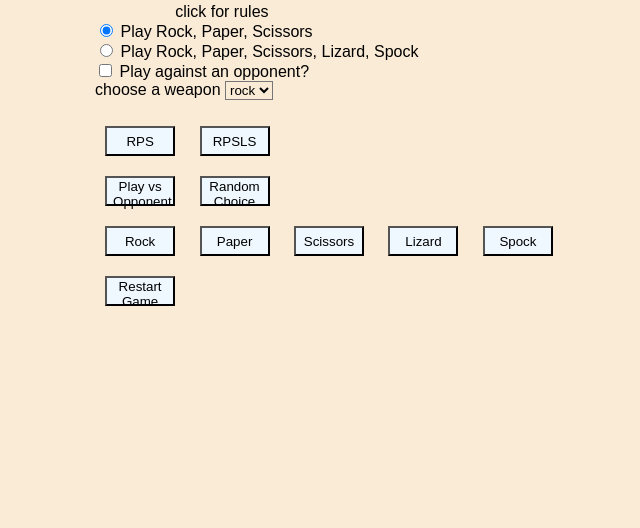
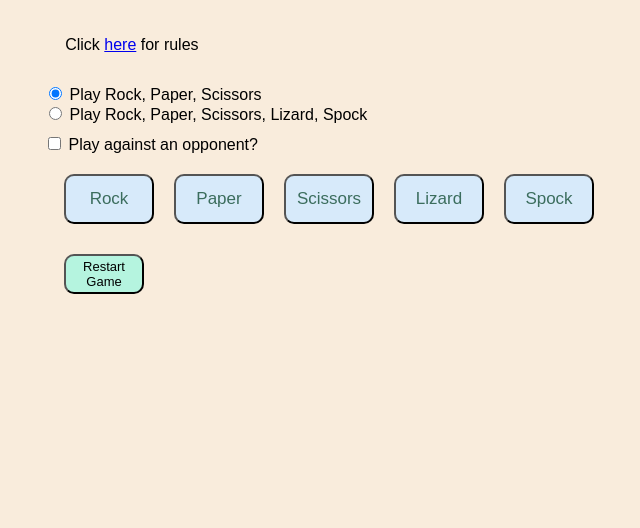
Before and after one commit to comp426-2023-spring/e02-irenexm, a website: page public/index.html in a window 1280 px wide. Shown: the part 288-816 px from the top of the page, without its empty margins (311-951 px from the left). Drawn offline with Linux system fonts and the light colour scheme.

Commit message:
updated interface appearance

```diff
--- a/public/index.html
+++ b/public/index.html
@@ -1,42 +1,33 @@
 <html>
   <head>
+    <meta charset="UTF-8">
+    <meta http-equiv="X-UA-Compatible" content="IE=edge">
+    <meta name="viewport" content="width=device-width, initial-scale=1.0">
     <link rel="stylesheet" href="style.css" />
+    <script src="script.js"></script>
     <title>RPSLS</title>
-    <script src="script.js"></script>
   </head>
   <body>
     <header class="gameHeader">
       <h1>Play RPS or RPSLS!</h1>
-      <div class="rules">click for rules</div>
+      <div class="rules">
+        Click <a href="rules.html" target="_blank">here</a> for rules
+      </div>
     </header>
 
     <main>
-
-      <input type="radio" name="mode" id="rps" class="mode-option" checked>
-      <label id="play-rps">Play Rock, Paper, Scissors</label>
-      <br>
-      <input type="radio" name="mode" id="rpsls" class="mode-option">
-      <label id="play-rpsls">Play Rock, Paper, Scissors, Lizard, Spock</label>
-      <br>
-      <input type="checkbox" id="opponent" class="mode-option">
-      <label id="play-opponent" >Play against an opponent?</label>
-
-      <form action="/action_page.php">
-        <label for="shot">choose a weapon</label>
-        <select name="shot" id="shot">
-          <option value="rock">rock</option>
-        </select>
-      </form>
-
-      <div class="rps-buttons">
-        <button id="rps">RPS</button>
-        <button id="rpsls">RPSLS</button>
+      <div class="mode-options">
+        <input type="radio" name="mode" id="rps" class="mode-option" value="rps" checked>
+        <label id="play-rps">Play Rock, Paper, Scissors</label>
+        <br>
+        <input type="radio" name="mode" id="rpsls" class="mode-option" value="rpsls">
+        <label id="play-rpsls">Play Rock, Paper, Scissors, Lizard, Spock</label>
+      </div>
+      <div class="opponent-option">
+        <input type="checkbox" id="opponent" class="mode-option" value="opponent">
+        <label id="play-opponent" >Play against an opponent?</label>
       </div>
 
-      <div class="mode-buttons">
-        <button id="player">Play vs Opponent</button>
-        <button id="random-choice">Random Choice</button>
-      </div>
 
       <div class="game-buttons">
         <button id="rock">Rock</button>
@@ -50,16 +41,8 @@
 
       </div>
 
-      <div class="scoreboard">
-
-      </div>
-
-      <div class="end-message">
-
-      </div>
-
       <div class="reset">
-        <button id="reset" onclick=resetGame()>Restart Game</button>
+        <button id="reset-button" onclick=resetGame()>Restart Game</button>
       </div>
 
     </main>
--- a/public/script.js
+++ b/public/script.js
@@ -5,8 +5,14 @@
 const rock = document.querySelector('#rock');
 const paper = document.querySelector('#paper');
 const scissors = document.querySelector('#scissors');
+const lizard = document.querySelector('#lizard');
+const spock = document.querySelector('#spock');
 
-const resultText = document.querySelector('.result-text')
+const resultText = document.querySelector('.game-output')
+
+function displayOptions() {
+
+}
 
 function playGame() {
     const url = "/app/rpsls/play/" + shot;
--- a/public/style.css
+++ b/public/style.css
@@ -3,8 +3,7 @@
 
 * {
     box-sizing: border-box;
-    background-color:antiquewhite;
-
+    background-color:rgb(249, 236, 220);
 }
 
 body {
@@ -18,12 +17,48 @@ body {
 }
 
 h1 {
+  color:brown;
+}
 
+.rules {
+  padding: 30px;
+  margin-left: -140px;
+}
+
+.mode-options {
+  margin-bottom: 10px;
 }
 
 button {
-  height: 30px;
-  width: 70px;
-  background-color:aliceblue;
+  height: 50px;
+  width: 90px;
+  color:rgb(59, 109, 93);
+  background-color:rgb(215, 234, 250);
+  margin: 10px;
+  border-radius: 10px;
+  font-size: 17px;
+}
+
+.game-buttons {
+  margin: 10px;
+  display: flex;
+  justify-content: space-around;
+}
+
+.reset {
   margin: 10px;
 }
+
+#reset-button {
+  background-color:rgb(181, 244, 223);
+  color:black;
+  height: 40px;
+  width: 80px;
+  font-size: 13px;
+}
+
+.rps-rules {
+  margin: 20px;
+  padding: 10px;
+  background-color:rgb(241, 186, 186);
+}
```
Also changed, not shown: public/extra.html (added, +20 -0 lines), public/rules.html (added, +46 -0 lines).
